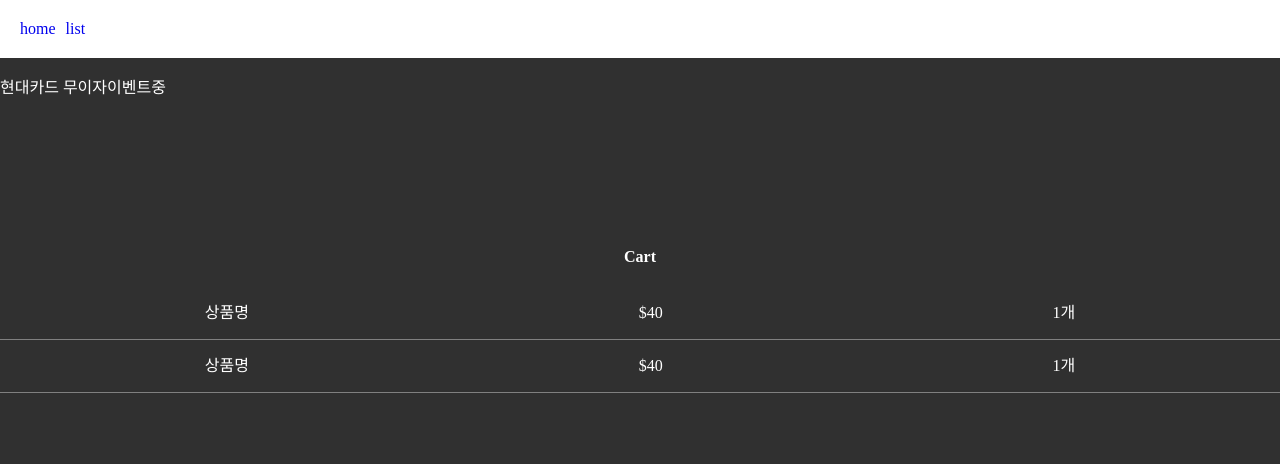
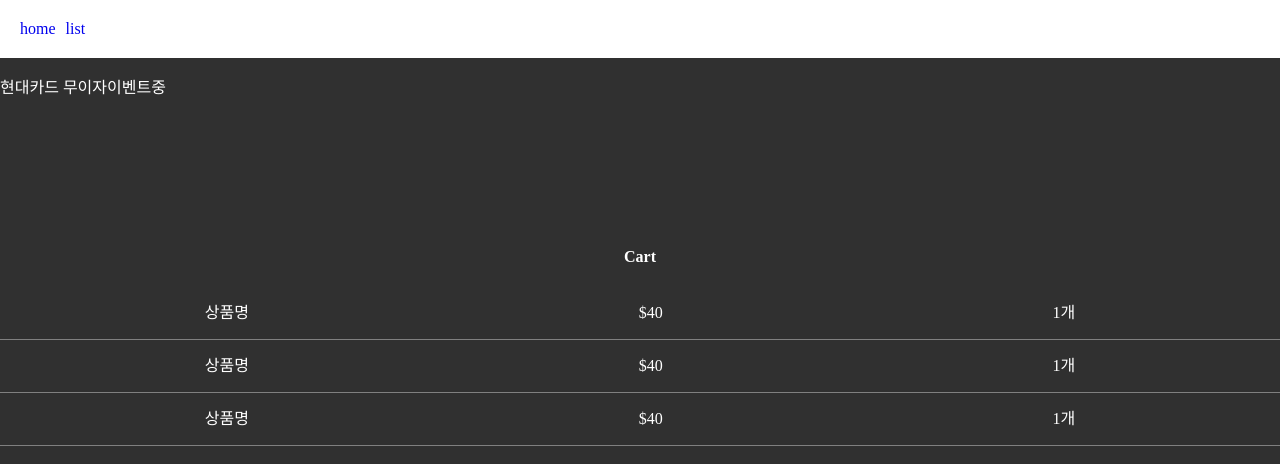
Before and after one commit to hodokim/fresh, a Next.js app: page /cart in a window 1280 px wide. Shown: the top 464 px of the page. Built offline with nearby package versions, Linux system fonts and the light colour scheme.

Commit message:
[23.12.10] next.js에서 CSR을 사용하는 방법과 사용시 주의사항

```diff
--- a/app/cart/page.js
+++ b/app/cart/page.js
@@ -1,4 +1,12 @@
+// 'use client' CSR을 하고 싶다면 이렇게 작성한다.
+// *주의* SSR 이 기본이다. 그리고 onClick 같은 동적인 작업은 SSR에서 할 수 없다.
+// useEffect, useState도 마찬가지로 사용할 수 없다.
+// why? 내 추측 : CSR은 가상DOM을 활용해서 변화를 감지하여 그려내지만 SSR은 그게 아니니까 동적인 작업은 할 수 없는 것 아닐까?
+
+
 export default function Cart() {
+    let cart = ['감자', '파스타'];
+
     return (
         <div>
             <h4 className="title">Cart</h4>
@@ -7,11 +15,18 @@ export default function Cart() {
                 <p>$40</p>
                 <p>1개</p>
             </div>
+            <CartItem/>
+            <CartItem/>
+        </div>
+    );
+}
+
+function CartItem() {
+    return (
         <div className="cart-item">
             <p>상품명</p>
             <p>$40</p>
             <p>1개</p>
         </div>
-    </div>
     );
 }
```
Lines whose indentation alone changed are shown as unchanged.
